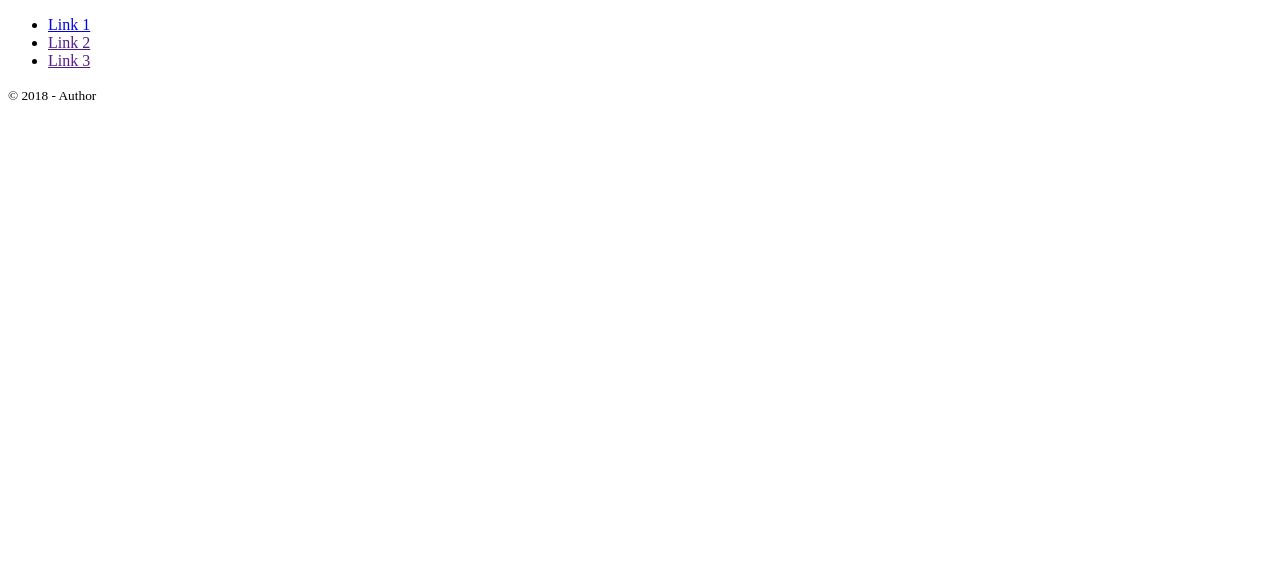
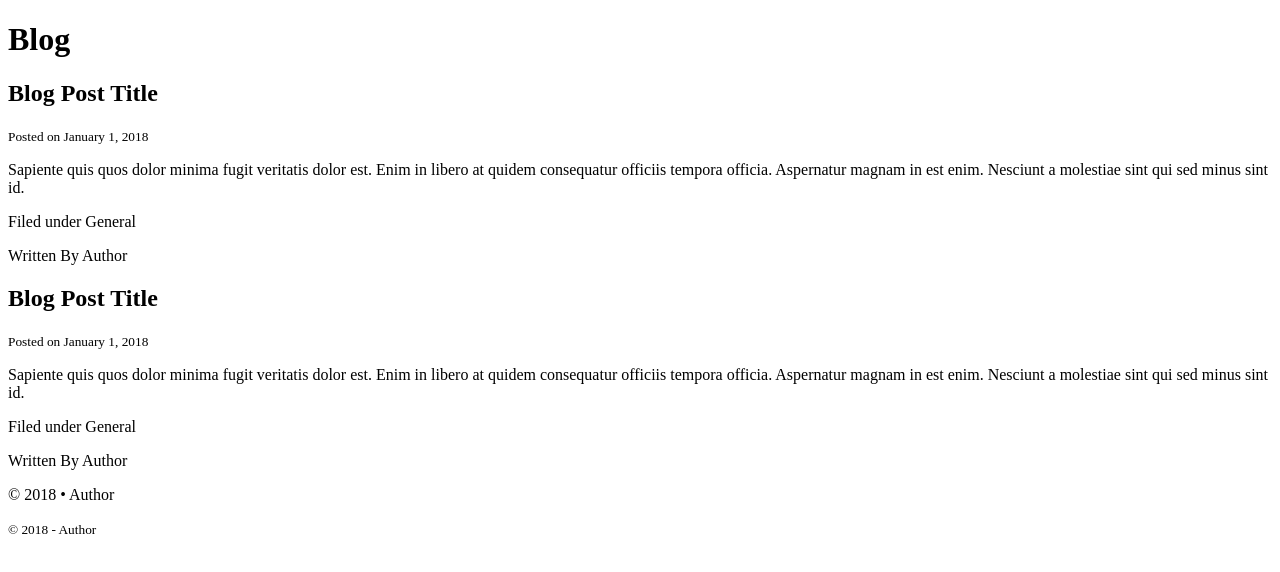
Before and after one commit to BrianNW/html-css-template-1, a plain HTML site: page index.html in a window 1280 px wide. Drawn offline with Linux system fonts and the light colour scheme.

Commit message:
Completed base html index file

```diff
--- a/blog.css
+++ b/blog.css
@@ -0,0 +1 @@
+/* Blog Stylesheet */
--- a/index.html
+++ b/index.html
@@ -2,29 +2,60 @@
 <html>
 <head>
   <title> HTML With CSS Template </title>
-  <link rel="stylesheet" type="text/css" href="" >
+  <link rel="stylesheet" type="text/css" href="blog.css" >
 </head>
 
   <body>
 	<!-- HEADER -->
+	<header>
+		<h1> Blog </h1>
+	</header>
+	<!-- END HEADER -->
+
+
+	<!-- BODY -->
+	<div id="containter">
+		<!-- NAVIGATION -->
+
+		<!-- END NAVIGATION -->
+		<article>
+			<section class="post-head">
+				<h2> Blog Post Title</h2>
+				<small> Posted on <time datetime="2018-01-01">January 1, 2018</time>
+				</small>
+			</section>
+			<section class="post-body">
+				<p> Sapiente quis quos dolor minima fugit veritatis dolor est. Enim in libero at quidem consequatur officiis tempora officia. Aspernatur magnam in est enim. Nesciunt a molestiae sint qui sed minus sint id.</p>
+			</section>
+			<section class="post-foot">
+				<p> Filed under General</p>
+				<p> Written By Author</p>
+			</section>
+		</article>
+
+		<article>
+			<section class="post-head">
+				<h2> Blog Post Title</h2>
+				<small> Posted on <time datetime="2018-01-01">January 1, 2018</time>
+				</small>
+			</section>
+			<section class="post-body">
+				<p> Sapiente quis quos dolor minima fugit veritatis dolor est. Enim in libero at quidem consequatur officiis tempora officia. Aspernatur magnam in est enim. Nesciunt a molestiae sint qui sed minus sint id.</p>
+			</section>
+			<section class="post-foot">
+				<p> Filed under General</p>
+				<p> Written By Author</p>
+			</section>
+		</article>
+
+		<footer>
+			<p> &copy; 2018 &bull; Author</p>
+		</footer>
 
 
 
-	<!-- NAVIGATION -->
-	<nav>
-		<ul>
-			<li id="selected">  <a href="images.html"> Link 1 </a> </li>
-			<li><a href=""> Link 2</a></li>
-			<li><a href=""> Link 3</a></li>
-		</ul>
-	</nav>
-
-	<!-- END NAVIGATION -->
-
-	<!-- BODY -->
-
-
-
+	</div>
+	<!-- END CONTAINER -->
 
 
 	<!-- END BODY -->
```
